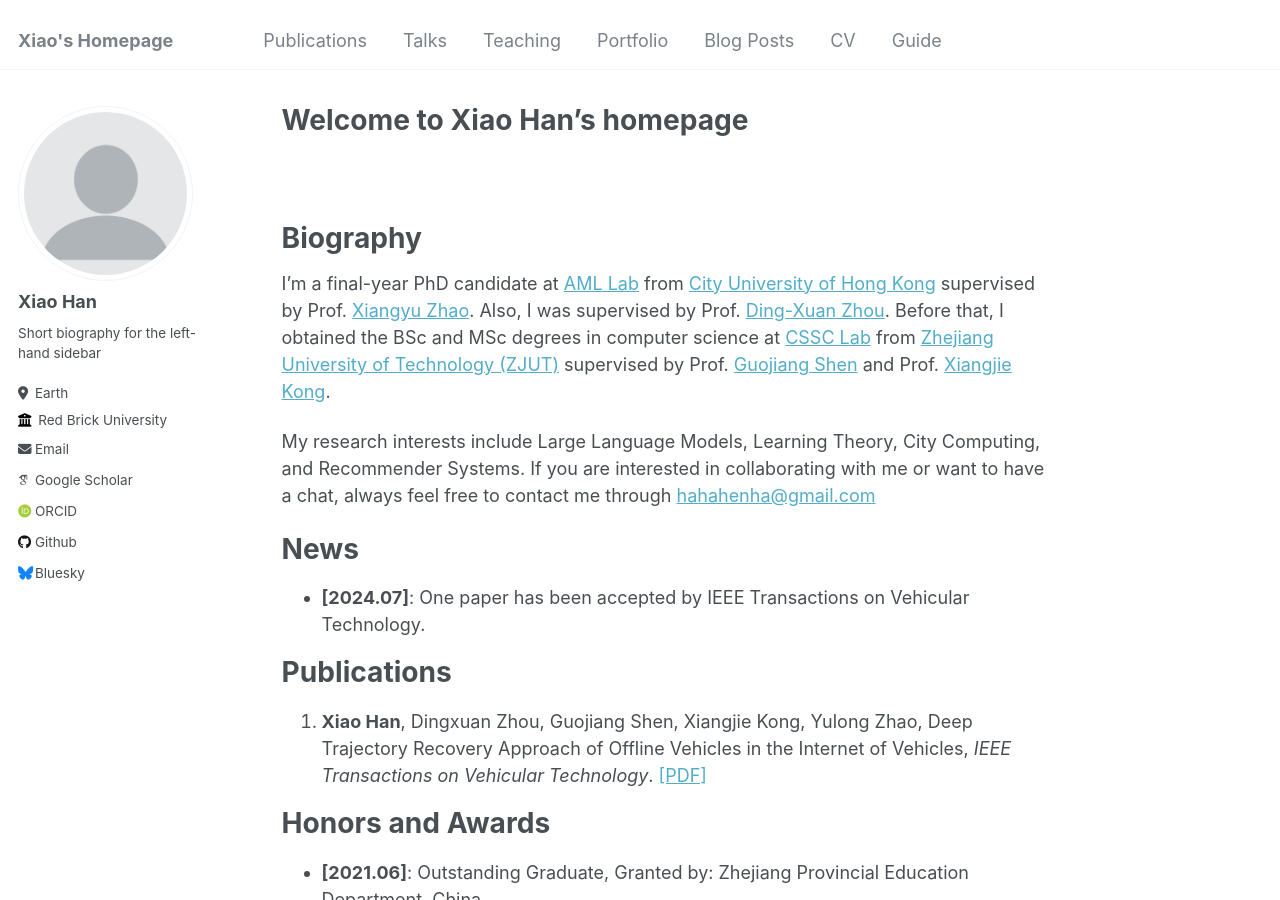
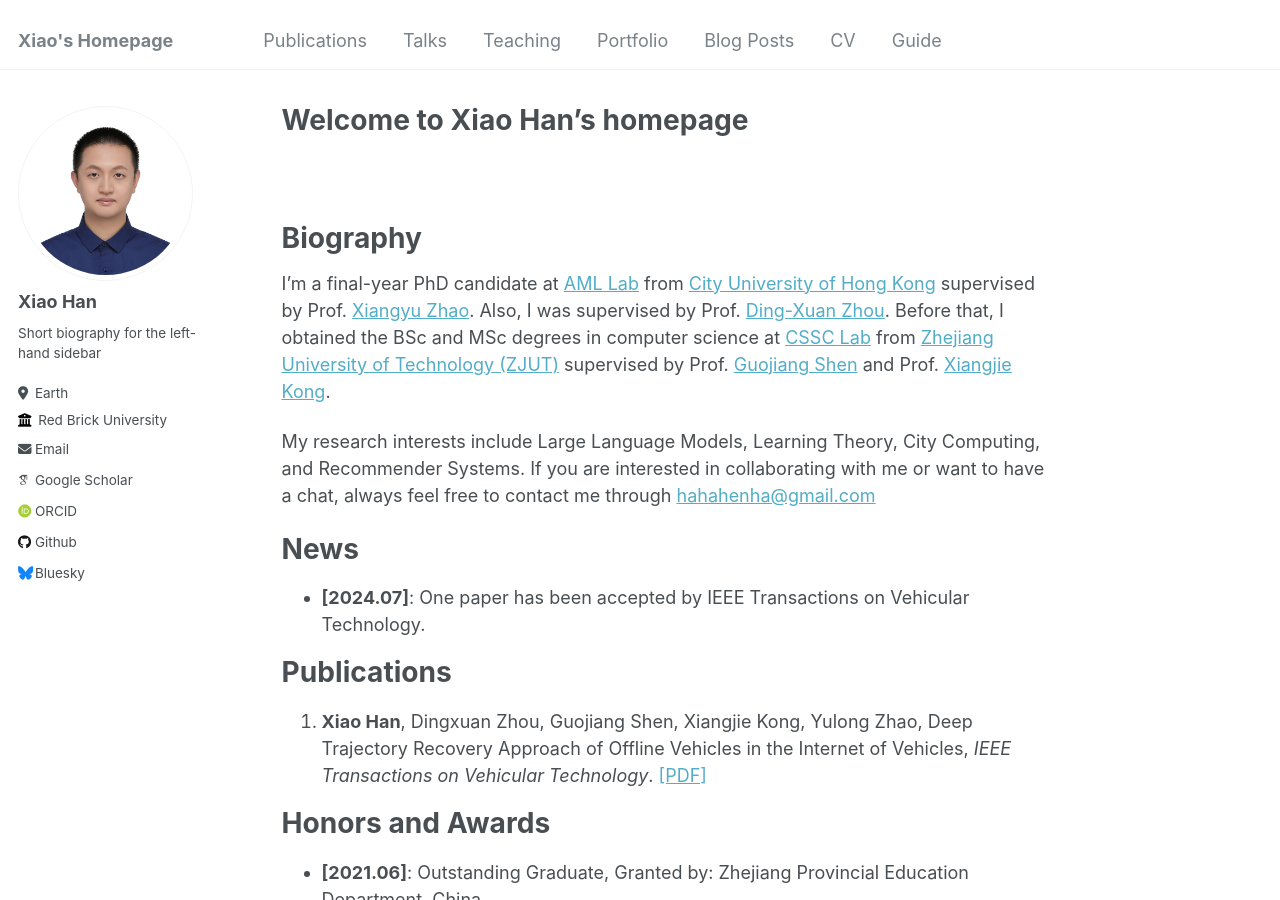
Before and after one commit to hahahenha/hahahenha.github.io, a Jekyll site: the page built from _pages/about.md, in a window 1280 px wide and 900 px high. Built offline with Jekyll 4.4.1, drawn with Linux system fonts in a browser that asks for light colours; some web fonts are replaced.

Commit message:
Update _config.yml

```diff
--- a/_config.yml
+++ b/_config.yml
@@ -21,7 +21,7 @@ repository               : "hahahenha/hahahenha.github.io"
 #               Additional customization can be done by editing /_includes/author-profile.html
 author:
   # Biographic information
-  avatar           : "profile.png"
+  avatar           : "HX.jpg"
   name             : "Xiao Han"
   pronouns         : # example: "she/her"
   bio              : "Short biography for the left-hand sidebar"
```
